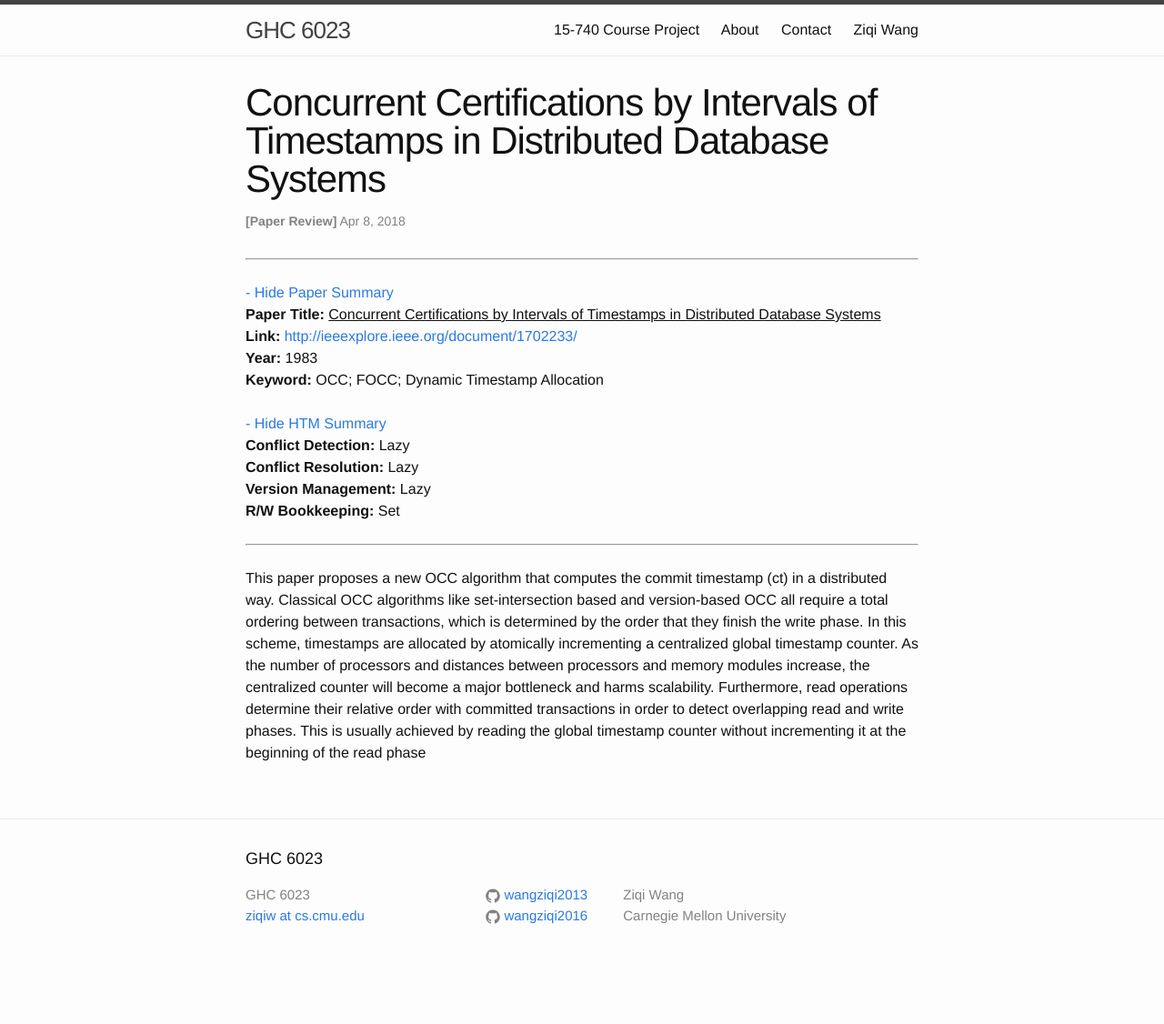
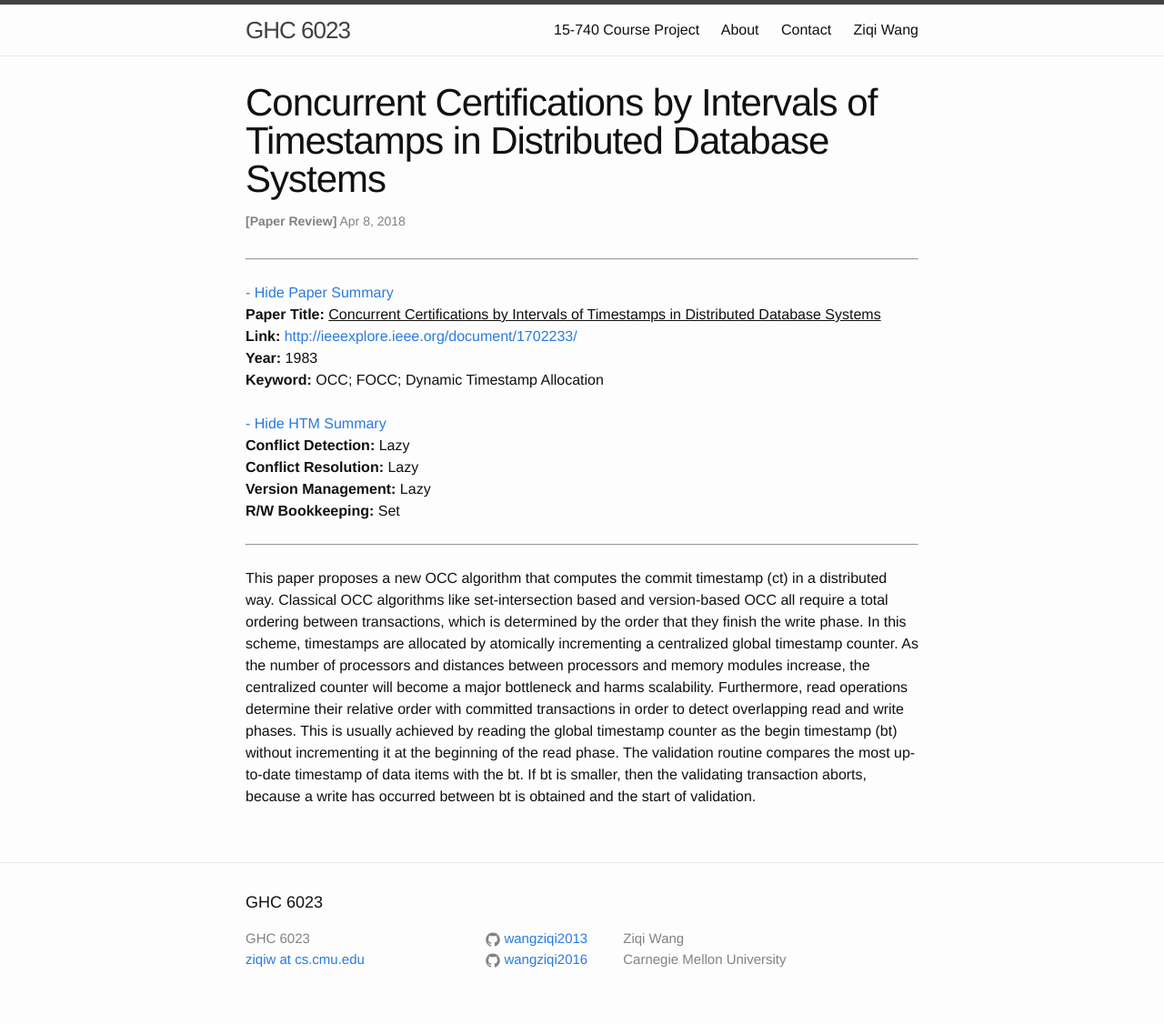
Before and after one commit to wangziqi2013/wangziqi2013.github.io, a Jekyll site: the page built from _posts/2018-04-07-Concurrent-Certifications-by-Intervals-of-ts-in-distributed-dbms.markdown, in a window 1280 px wide. Shown: the whole page at 91% size. Built offline with Jekyll 4.4.1, drawn with Linux system fonts in a browser that asks for light colours; before the commit the page ends 1078 px from its top, so only the background shows below that.

Commit message:
Finish first paragraph

```diff
--- a/_posts/2018-04-07-Concurrent-Certifications-by-Intervals-of-ts-in-distributed-dbms.markdown
+++ b/_posts/2018-04-07-Concurrent-Certifications-by-Intervals-of-ts-in-distributed-dbms.markdown
@@ -20,5 +20,7 @@ timestamps are allocated by atomically incrementing a centralized global timesta
 number of processors and distances between processors and memory modules increase, the centralized
 counter will become a major bottleneck and harms scalability. Furthermore, read operations determine
 their relative order with committed transactions in order to detect overlapping read and write phases.
-This is usually achieved by reading the global timestamp counter without incrementing it at the beginning
-of the read phase
+This is usually achieved by reading the global timestamp counter as the begin timestamp (bt) without
+incrementing it at the beginning of the read phase. The validation routine compares the most up-to-date
+timestamp of data items with the bt. If bt is smaller, then the validating transaction aborts, because a
+write has occurred between bt is obtained and the start of validation.
```
